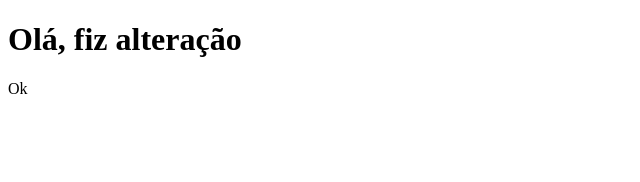
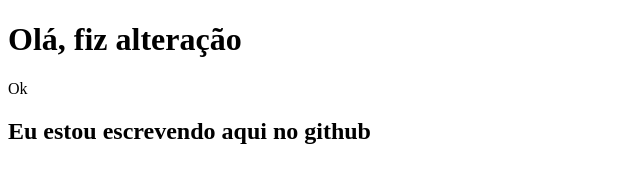
Before and after one commit to natanymariano/teste-para-valer, a plain HTML site: page index.html in a window 1280 px wide. Shown: the whole page, without its empty margins (0-640 px from the left). Drawn offline with Linux system fonts and the light colour scheme.

Commit message:
Update index.html

```diff
--- a/index.html
+++ b/index.html
@@ -9,5 +9,6 @@
 <body>
     <h1>Olá, fiz alteração</h1>
     <p>Ok</p>
+    <h2> Eu estou escrevendo aqui no github </h2>
 </body>
 </html>
```
